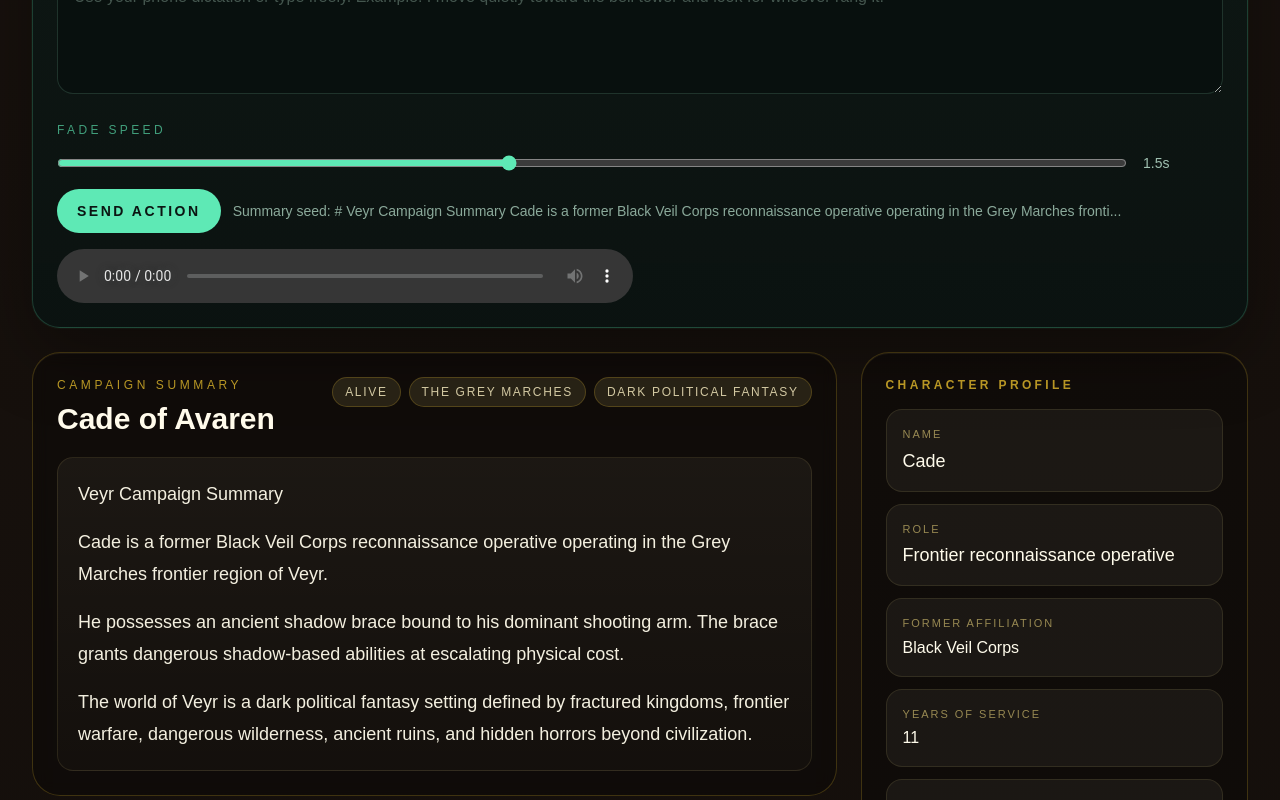
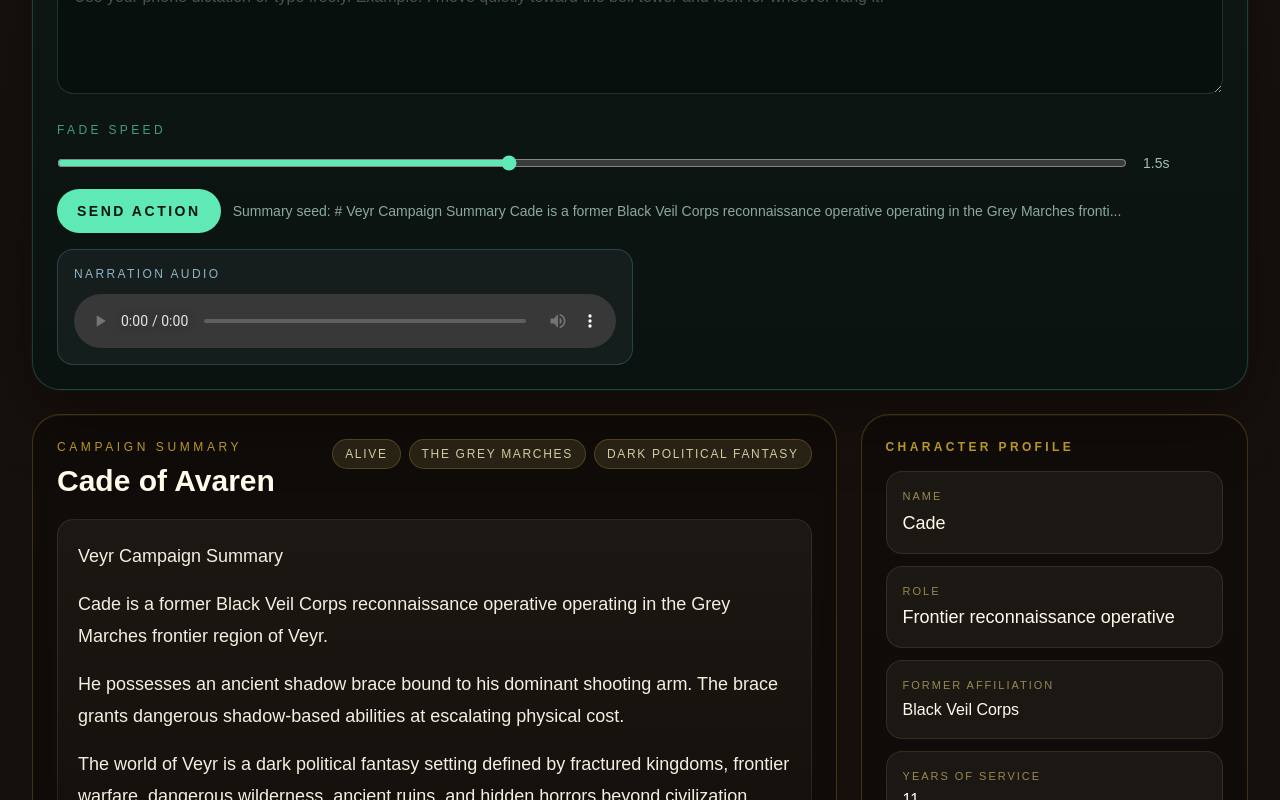
Before and after one commit to dskaiser82/choose-adv, a Next.js app: page / in a window 1280 px wide. Shown: the part 1237-2037 px from the top of the page. Built offline with nearby package versions, Linux system fonts and the light colour scheme.

Commit message:
Improve audio playback visibility and debug

```diff
--- a/package.json
+++ b/package.json
@@ -1,6 +1,6 @@
 {
   "name": "choose-adventure",
-  "version": "0.1.13",
+  "version": "0.1.14",
   "private": true,
   "scripts": {
     "dev": "next dev",
--- a/src/app/game-client.tsx
+++ b/src/app/game-client.tsx
@@ -33,6 +33,15 @@ type PersistedGameState = {
 };
 
 type AudioPlaybackState = "idle" | "loading" | "ready" | "playing" | "blocked" | "error";
+
+type AudioElementDebug = {
+  readyState: number;
+  networkState: number;
+  duration: number | null;
+  currentSrc: string;
+  paused: boolean;
+  ended: boolean;
+};
 
 type GameClientProps = {
   worldName: string;
@@ -131,6 +140,7 @@ export default function GameClient({
   const [phoneCardWordLimit, setPhoneCardWordLimit] = useState(DEFAULT_PHONE_CARD_WORD_LIMIT);
   const [audioPlaybackState, setAudioPlaybackState] = useState<AudioPlaybackState>("idle");
   const [audioStatusMessage, setAudioStatusMessage] = useState<string | null>(null);
+  const [audioElementDebug, setAudioElementDebug] = useState<AudioElementDebug | null>(null);
   const audioRef = useRef<HTMLAudioElement | null>(null);
   const narrationBoxRef = useRef<HTMLDivElement | null>(null);
   const timerRef = useRef<ReturnType<typeof setTimeout> | null>(null);
@@ -237,6 +247,18 @@ export default function GameClient({
     };
   }, [showOverlay, storyCards, cardIndex]);
 
+  function refreshAudioDebug() {
+    if (!audioRef.current) return;
+    setAudioElementDebug({
+      readyState: audioRef.current.readyState,
+      networkState: audioRef.current.networkState,
+      duration: Number.isFinite(audioRef.current.duration) ? audioRef.current.duration : null,
+      currentSrc: audioRef.current.currentSrc,
+      paused: audioRef.current.paused,
+      ended: audioRef.current.ended,
+    });
+  }
+
   function resetStoryMode() {
     if (timerRef.current) {
       clearTimeout(timerRef.current);
@@ -258,6 +280,7 @@ export default function GameClient({
     setShowOverlay(false);
     setAudioPlaybackState("idle");
     setAudioStatusMessage(null);
+    setAudioElementDebug(null);
     if (audioRef.current) {
       audioRef.current.pause();
       audioRef.current.removeAttribute("src");
@@ -313,12 +336,16 @@ export default function GameClient({
   async function playCurrentAudio() {
     if (!audioRef.current || !turn.audioUrl) return;
     setAudioStatusMessage(null);
+    refreshAudioDebug();
     try {
       await audioRef.current.play();
       setAudioPlaybackState("playing");
+      setAudioStatusMessage("Audio playing");
     } catch (err) {
       setAudioPlaybackState("blocked");
       setAudioStatusMessage(err instanceof Error ? err.message : "Browser blocked audio playback.");
+    } finally {
+      refreshAudioDebug();
     }
   }
 
@@ -404,7 +431,7 @@ export default function GameClient({
         const audioBlob = await ttsResponse.blob();
         const audioUrl = URL.createObjectURL(audioBlob);
         setAudioPlaybackState("ready");
-        setAudioStatusMessage("Audio ready");
+        setAudioStatusMessage(`Audio ready (${Math.round(audioBlob.size / 1024)} KB)`);
         playbackTurn = {
           ...finalTurn,
           usedTts: true,
@@ -443,6 +470,8 @@ export default function GameClient({
 
       if (playbackTurn.audioUrl && audioRef.current) {
         audioRef.current.src = playbackTurn.audioUrl;
+        audioRef.current.load();
+        refreshAudioDebug();
         try {
           await audioRef.current.play();
           setAudioPlaybackState("playing");
@@ -450,6 +479,8 @@ export default function GameClient({
         } catch (err) {
           setAudioPlaybackState("blocked");
           setAudioStatusMessage(err instanceof Error ? err.message : "Tap play to start narration audio.");
+        } finally {
+          refreshAudioDebug();
         }
       }
     } catch (err) {
@@ -535,6 +566,11 @@ export default function GameClient({
             <span className="rounded-full border border-sky-300/20 bg-sky-200/10 px-3 py-1.5 text-[10px] tracking-[0.12em] text-sky-100/85">
               Audio: {audioPlaybackState}
             </span>
+            {audioElementDebug ? (
+              <span className="rounded-full border border-sky-300/20 bg-sky-200/10 px-3 py-1.5 text-[10px] tracking-[0.12em] text-sky-100/85">
+                rs {audioElementDebug.readyState} · ns {audioElementDebug.networkState} · paused {audioElementDebug.paused ? "yes" : "no"}
+              </span>
+            ) : null}
           </div>
 
           <div className="mt-6">
@@ -606,9 +642,9 @@ export default function GameClient({
               <button
                 type="button"
                 onClick={playCurrentAudio}
-                className="rounded-full border border-sky-300/20 bg-sky-200/10 px-5 py-3 text-sm font-semibold uppercase tracking-[0.18em] text-sky-100 transition hover:bg-sky-200/15"
+                className="rounded-full border border-sky-200/30 bg-sky-300 px-5 py-3 text-sm font-semibold uppercase tracking-[0.18em] text-[#08131a] shadow-[0_0_24px_rgba(125,211,252,0.35)] transition hover:bg-sky-200"
               >
-                Play narration
+                ▶ Play narration audio
               </button>
             ) : null}
             <p className="text-sm text-emerald-100/65">
@@ -639,7 +675,43 @@ export default function GameClient({
           </div>
         ) : null}
 
-        <audio ref={audioRef} controls preload="auto" className="mt-4 w-full max-w-xl" />
+        <div className="mt-4 max-w-xl rounded-2xl border border-sky-300/20 bg-sky-200/5 p-4">
+          <p className="text-xs uppercase tracking-[0.2em] text-sky-200/75">Narration audio</p>
+          <audio
+            ref={audioRef}
+            controls
+            preload="auto"
+            className="mt-3 w-full"
+            onLoadedMetadata={() => {
+              setAudioPlaybackState("ready");
+              setAudioStatusMessage((current) => current ?? "Audio metadata loaded");
+              refreshAudioDebug();
+            }}
+            onCanPlay={() => {
+              setAudioPlaybackState((current) => (current === "playing" ? current : "ready"));
+              refreshAudioDebug();
+            }}
+            onPlay={() => {
+              setAudioPlaybackState("playing");
+              setAudioStatusMessage("Audio playing");
+              refreshAudioDebug();
+            }}
+            onPause={() => {
+              setAudioPlaybackState((current) => (current === "error" ? current : "ready"));
+              refreshAudioDebug();
+            }}
+            onEnded={() => {
+              setAudioPlaybackState("ready");
+              setAudioStatusMessage("Audio finished");
+              refreshAudioDebug();
+            }}
+            onError={() => {
+              setAudioPlaybackState("error");
+              setAudioStatusMessage("Audio element failed to load or play");
+              refreshAudioDebug();
+            }}
+          />
+        </div>
       </section>
 
       {shouldShowOverlay ? (
```
Also changed, not shown: 1 other file (tests, documents, lock files or other folders).
